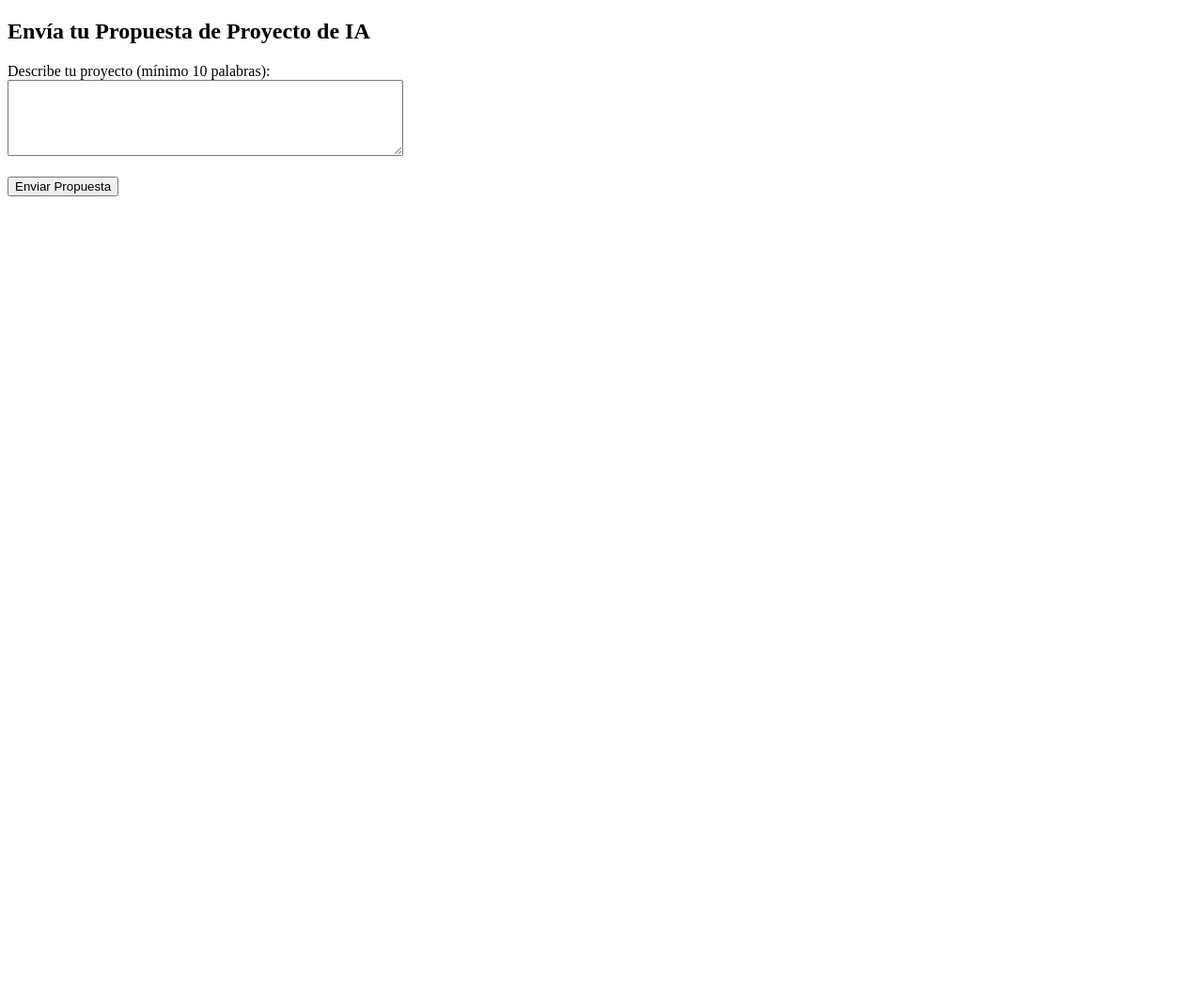
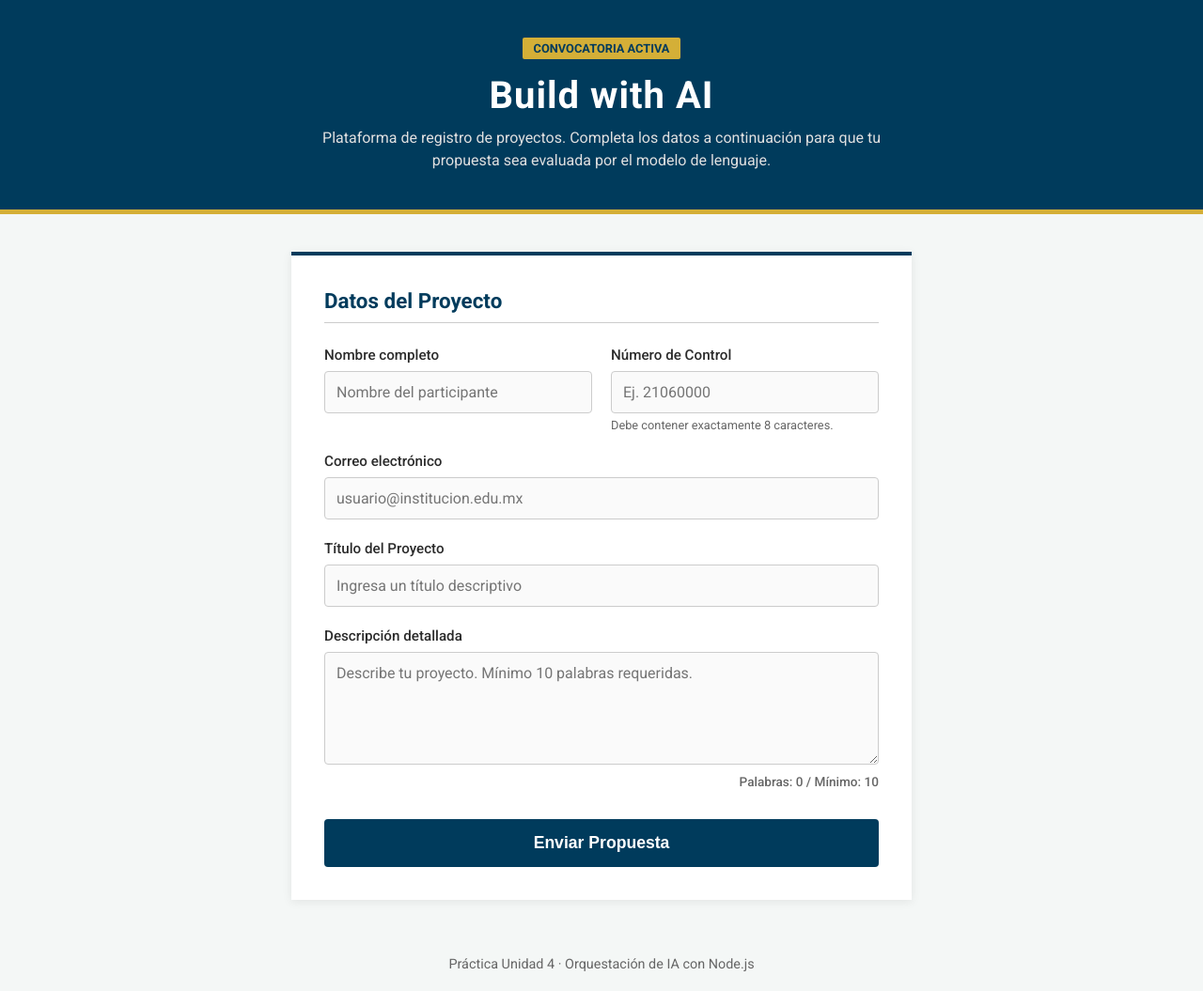
Before and after one commit to JacoboW19/Pr-ctica-Unidad-4-El-Servidor-como-Orquestador-de-IA, a website: page public/index.html in a window 1280 px wide. Shown: the whole page at 94% size. Before the commit the page ends 800 px from the top, so only its background shows below. Drawn offline with Linux system fonts and the light colour scheme.

Commit message:
actualizacion

```diff
--- /dev/null
+++ b/public/css/style.css
@@ -0,0 +1,190 @@
+@import url('https://fonts.googleapis.com/css2?family=Roboto:wght@400;500;700&display=swap');
+
+:root {
+    --bg-page: #f4f7f6;
+    --bg-card: #ffffff;
+    --text-main: #2b2b2b;
+    --text-light: #666666;
+    --color-blue: #003b5c; /* Azul oscuro institucional */
+    --color-gold: #d4af37; /* Acento oro */
+    --border-color: #cccccc;
+    --radius-box: 4px; /* Bordes más cuadrados y formales */
+}
+
+* {
+    box-sizing: border-box;
+    margin: 0;
+    padding: 0;
+}
+
+body {
+    font-family: 'Roboto', sans-serif;
+    background-color: var(--bg-page);
+    color: var(--text-main);
+    display: flex;
+    flex-direction: column;
+    align-items: center;
+    min-height: 100vh;
+}
+
+/* Encabezado */
+.header-banner {
+    width: 100%;
+    background-color: var(--color-blue);
+    color: white;
+    padding: 40px 20px;
+    text-align: center;
+    border-bottom: 5px solid var(--color-gold);
+}
+
+.tag-status {
+    display: inline-block;
+    background-color: var(--color-gold);
+    color: var(--color-blue);
+    padding: 4px 12px;
+    font-size: 0.8rem;
+    font-weight: 700;
+    text-transform: uppercase;
+    border-radius: 2px;
+    margin-bottom: 15px;
+}
+
+.header-banner h1 {
+    font-size: 2.5rem;
+    margin-bottom: 10px;
+    letter-spacing: 1px;
+}
+
+.header-banner p {
+    max-width: 600px;
+    margin: 0 auto;
+    font-size: 1rem;
+    line-height: 1.5;
+    color: #e0e0e0;
+}
+
+/* Contenedor principal */
+.container {
+    width: 100%;
+    max-width: 700px;
+    padding: 40px 20px;
+    flex-grow: 1;
+}
+
+.form-wrapper {
+    background-color: var(--bg-card);
+    padding: 35px;
+    border-top: 4px solid var(--color-blue);
+    box-shadow: 0 2px 10px rgba(0,0,0,0.08);
+}
+
+.form-title {
+    font-size: 1.4rem;
+    color: var(--color-blue);
+    margin-bottom: 25px;
+    padding-bottom: 10px;
+    border-bottom: 1px solid var(--border-color);
+}
+
+/* Formularios */
+.form-row {
+    display: flex;
+    gap: 20px;
+}
+
+.form-row .form-group {
+    flex: 1;
+}
+
+.form-group {
+    margin-bottom: 22px;
+}
+
+.form-group label {
+    display: block;
+    font-weight: 500;
+    margin-bottom: 8px;
+    color: var(--text-main);
+    font-size: 0.95rem;
+}
+
+.form-group input,
+.form-group textarea {
+    width: 100%;
+    padding: 12px;
+    border: 1px solid var(--border-color);
+    border-radius: var(--radius-box);
+    font-family: inherit;
+    font-size: 1rem;
+    background-color: #fafafa;
+    transition: all 0.2s ease;
+}
+
+.form-group input:focus,
+.form-group textarea:focus {
+    outline: none;
+    border-color: var(--color-blue);
+    background-color: #fff;
+    box-shadow: 0 0 0 3px rgba(0, 59, 92, 0.1);
+}
+
+.form-group textarea {
+    min-height: 120px;
+    resize: vertical;
+}
+
+.hint {
+    display: block;
+    font-size: 0.8rem;
+    color: var(--text-light);
+    margin-top: 5px;
+}
+
+/* Contador de palabras */
+.word-status {
+    font-size: 0.85rem;
+    text-align: right;
+    margin-top: 6px;
+    font-weight: 500;
+    color: var(--text-light);
+}
+
+.word-status.success { color: #2e7d32; } /* Verde oscuro */
+.word-status.error { color: #c62828; }   /* Rojo oscuro */
+
+/* Botón */
+.btn-action {
+    width: 100%;
+    padding: 15px;
+    background-color: var(--color-blue);
+    color: white;
+    border: none;
+    border-radius: var(--radius-box);
+    font-size: 1.1rem;
+    font-weight: 700;
+    cursor: pointer;
+    transition: background-color 0.3s ease;
+    margin-top: 10px;
+}
+
+.btn-action:hover {
+    background-color: var(--color-gold);
+    color: var(--color-blue);
+}
+
+/* Footer */
+.footer-simple {
+    padding: 20px;
+    text-align: center;
+    width: 100%;
+    color: var(--text-light);
+    font-size: 0.9rem;
+}
+
+/* Responsividad */
+@media (max-width: 600px) {
+    .form-row {
+        flex-direction: column;
+        gap: 0;
+    }
+}
--- a/public/index.html
+++ b/public/index.html
@@ -3,14 +3,118 @@
 <head>
     <meta charset="UTF-8">
     <meta name="viewport" content="width=device-width, initial-scale=1.0">
-    <title>Propuesta de Proyecto IA</title>
+    <title>Registro de Proyectos IA</title>
+    <link rel="stylesheet" href="css/style.css">
 </head>
 <body>
-    <h2>Envía tu Propuesta de Proyecto de IA</h2>
-    <form action="/api/submit" method="POST">
-        <label for="proposal">Describe tu proyecto (mínimo 10 palabras):</label><br>
-        <textarea id="proposal" name="proposal" rows="5" cols="50" required></textarea><br><br>
-        <button type="submit">Enviar Propuesta</button>
-    </form>
+
+    <header class="header-banner">
+        <div class="tag-status">Convocatoria Activa</div>
+        <h1>Build with AI</h1>
+        <p>Plataforma de registro de proyectos. Completa los datos a continuación para que tu propuesta sea evaluada por el modelo de lenguaje.</p>
+    </header>
+
+    <main class="container">
+        <div class="form-wrapper">
+            <h2 class="form-title">Datos del Proyecto</h2>
+
+            <form id="form-propuesta" action="/api/submit" method="POST" novalidate>
+
+                <input type="hidden" name="enviado" value="1">
+
+                <div class="form-row">
+                    <div class="form-group">
+                        <label for="nombre">Nombre completo</label>
+                        <input type="text" id="nombre" name="nombre" placeholder="Nombre del participante" required>
+                    </div>
+
+                    <div class="form-group">
+                        <label for="control">Número de Control</label>
+                        <input type="text" id="control" name="control" placeholder="Ej. 21060000" required minlength="8" maxlength="8" pattern="[A-Za-z0-9]{8}">
+                        <small class="hint">Debe contener exactamente 8 caracteres.</small>
+                    </div>
+                </div>
+
+                <div class="form-group">
+                    <label for="correo">Correo electrónico</label>
+                    <input type="email" id="correo" name="correo" placeholder="usuario@institucion.edu.mx" required>
+                </div>
+
+                <div class="form-group">
+                    <label for="titulo">Título del Proyecto</label>
+                    <input type="text" id="titulo" name="titulo" placeholder="Ingresa un título descriptivo" required>
+                </div>
+
+                <div class="form-group">
+                    <label for="proposal">Descripción detallada</label>
+                    <textarea id="proposal" name="proposal" placeholder="Describe tu proyecto. Mínimo 10 palabras requeridas." required></textarea>
+                    <div class="word-status" id="word-counter">
+                        Palabras: 0 / Mínimo: 10
+                    </div>
+                </div>
+
+                <button type="submit" id="btn-enviar" class="btn-action">
+                    Enviar Propuesta
+                </button>
+
+            </form>
+        </div>
+    </main>
+
+    <footer class="footer-simple">
+        <p>Práctica Unidad 4 · Orquestación de IA con Node.js</p>
+    </footer>
+
+    <script>
+        function contarPalabras(texto) {
+            const limpio = texto.trim();
+            if (!limpio) return 0;
+            return limpio.split(/\s+/).length;
+        }
+
+        const textarea    = document.getElementById('proposal');
+        const contadorDiv = document.getElementById('word-counter');
+        const MINIMO      = 10;
+
+        function actualizarContador() {
+            const cantidad = contarPalabras(textarea.value);
+
+            if (cantidad === 0) {
+                contadorDiv.textContent = 'Palabras: 0 / Mínimo: 10';
+                contadorDiv.className   = 'word-status';
+            } else if (cantidad < MINIMO) {
+                contadorDiv.textContent = `Palabras: ${cantidad} (Faltan ${MINIMO - cantidad})`;
+                contadorDiv.className = 'word-status error';
+            } else {
+                contadorDiv.textContent = `Palabras: ${cantidad} - Requisito cumplido`;
+                contadorDiv.className = 'word-status success';
+            }
+        }
+
+        textarea.addEventListener('input', actualizarContador);
+
+        document.getElementById('form-propuesta').addEventListener('submit', function(e) {
+            const nombre      = document.getElementById('nombre').value.trim();
+            const control     = document.getElementById('control').value.trim();
+            const correo      = document.getElementById('correo').value.trim();
+            const titulo      = document.getElementById('titulo').value.trim();
+            const descripcion = textarea.value.trim();
+            const palabras    = contarPalabras(descripcion);
+
+            // Validación de todos los campos, incluyendo que el control tenga 8 caracteres exactos
+            if (!nombre || !correo || !titulo || !descripcion || !control || control.length !== 8 || palabras < MINIMO) {
+                e.preventDefault();
+
+                if (control.length !== 8 && control.length > 0) {
+                    alert("El número de control debe tener exactamente 8 caracteres.");
+                    document.getElementById('control').focus();
+                } else if (palabras < MINIMO) {
+                    textarea.focus();
+                } else {
+                    alert("Por favor, completa todos los campos correctamente.");
+                }
+            }
+        });
+    </script>
 </body>
 </html>
```
